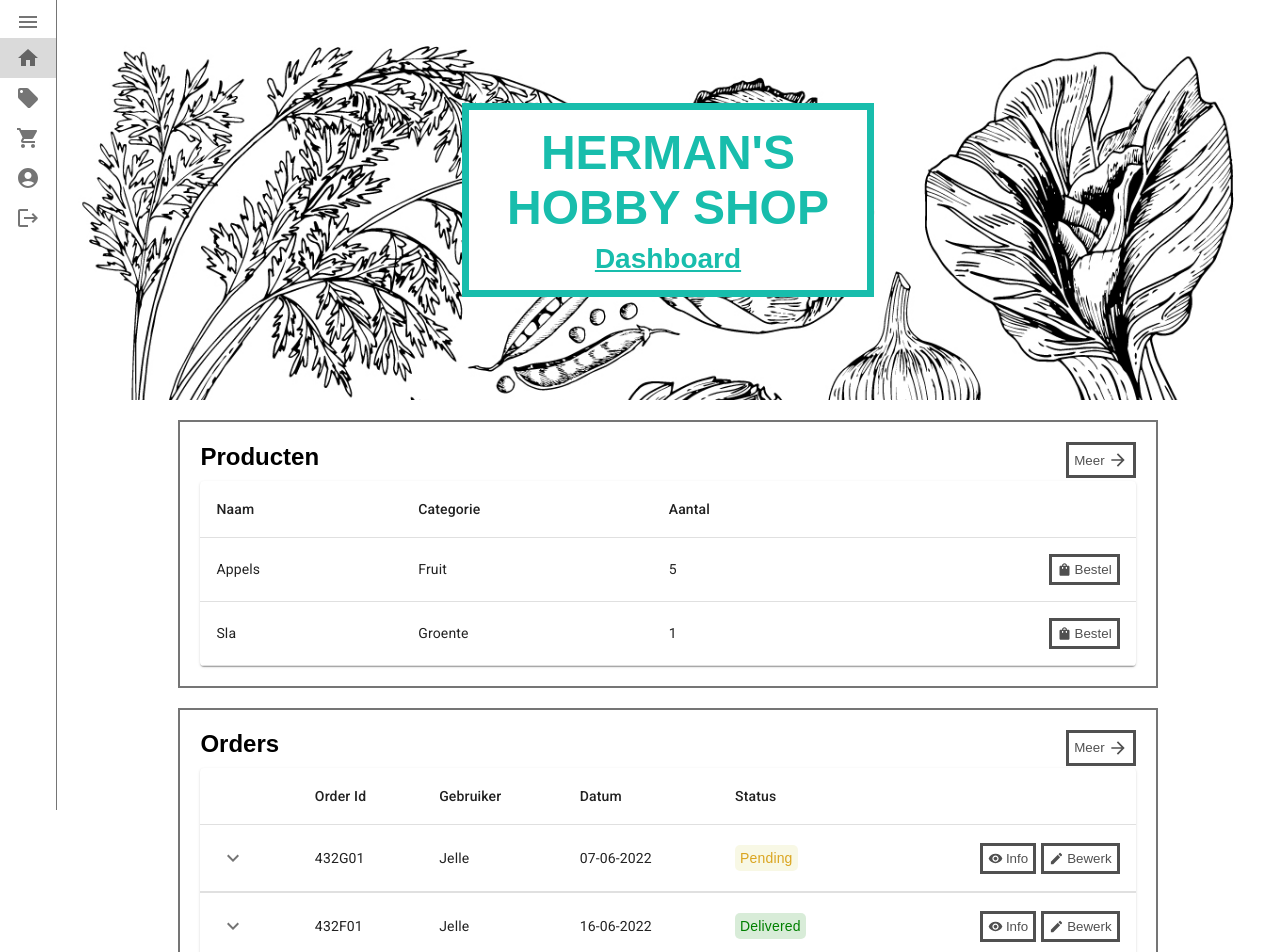
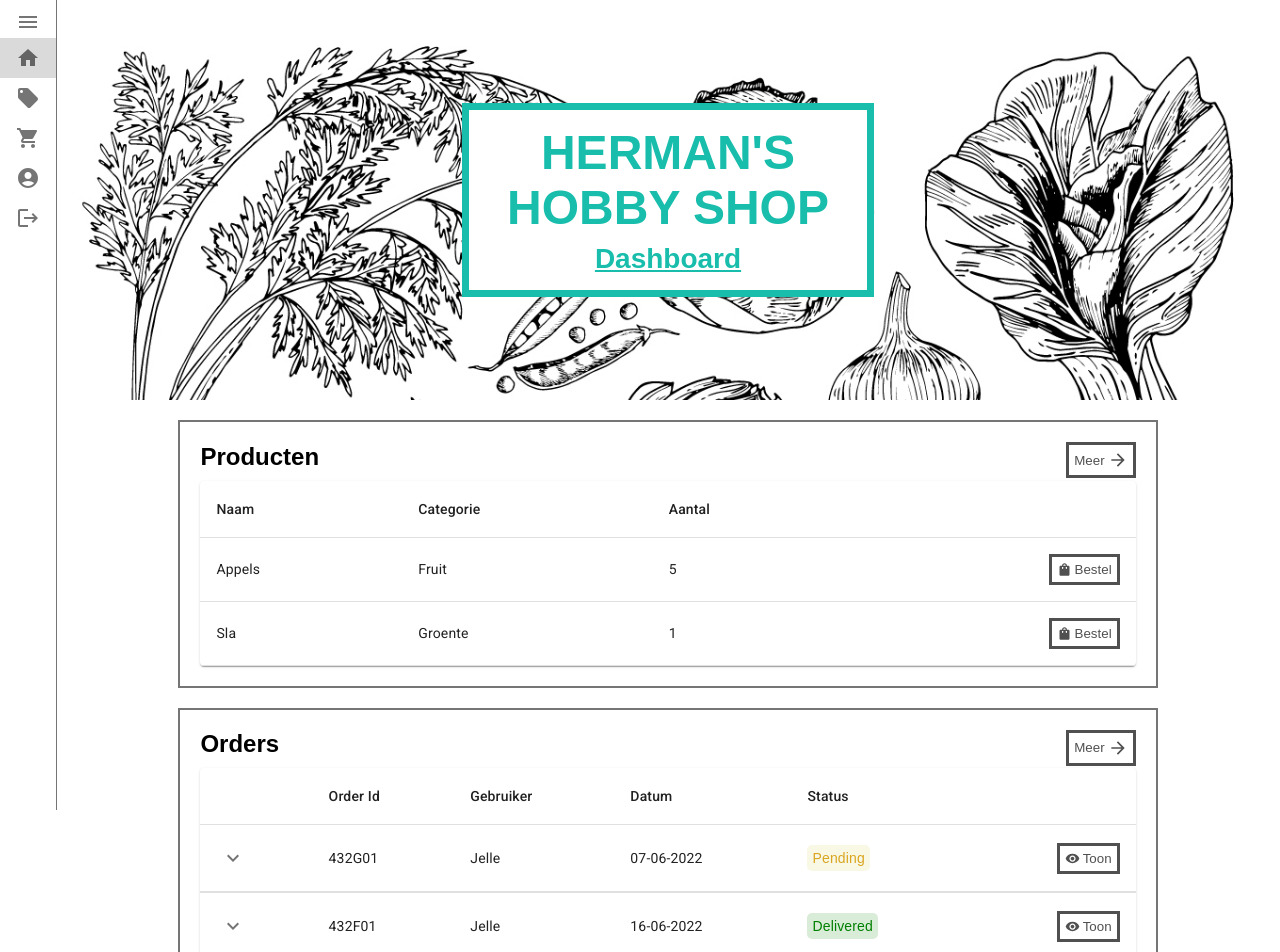
Before and after one commit to jellebaele/hobbyshop, a React (Create React App) app: page / in a window 1280 px wide. Shown: the top 952 px of the page. Built offline with nearby package versions, Linux system fonts and the light colour scheme.

Commit message:
Delete button 'Edit'

```diff
--- a/src/components/table/order-table/Row.jsx
+++ b/src/components/table/order-table/Row.jsx
@@ -10,7 +10,7 @@ import {
 import React, { useState } from 'react';
 import KeyboardArrowUp from '@mui/icons-material/KeyboardArrowUp';
 import KeyboardArrowDown from '@mui/icons-material/KeyboardArrowDown';
-import { Edit, Visibility } from '@mui/icons-material';
+import { Visibility } from '@mui/icons-material';
 import './row.scss';
 import useIsMobile from '../../../hooks/useIsMobile';
 import useIsTablet from '../../../hooks/useIsTablet';
@@ -48,11 +48,7 @@ const Row = ({ row }) => {
                <div className="buttonContainer">
                   <button>
                      <Visibility className="icon" />
-                     Info
-                  </button>
-                  <button>
-                     <Edit className="icon" />
-                     Bewerk
+                     Toon
                   </button>
                </div>
             </TableCell>
```
